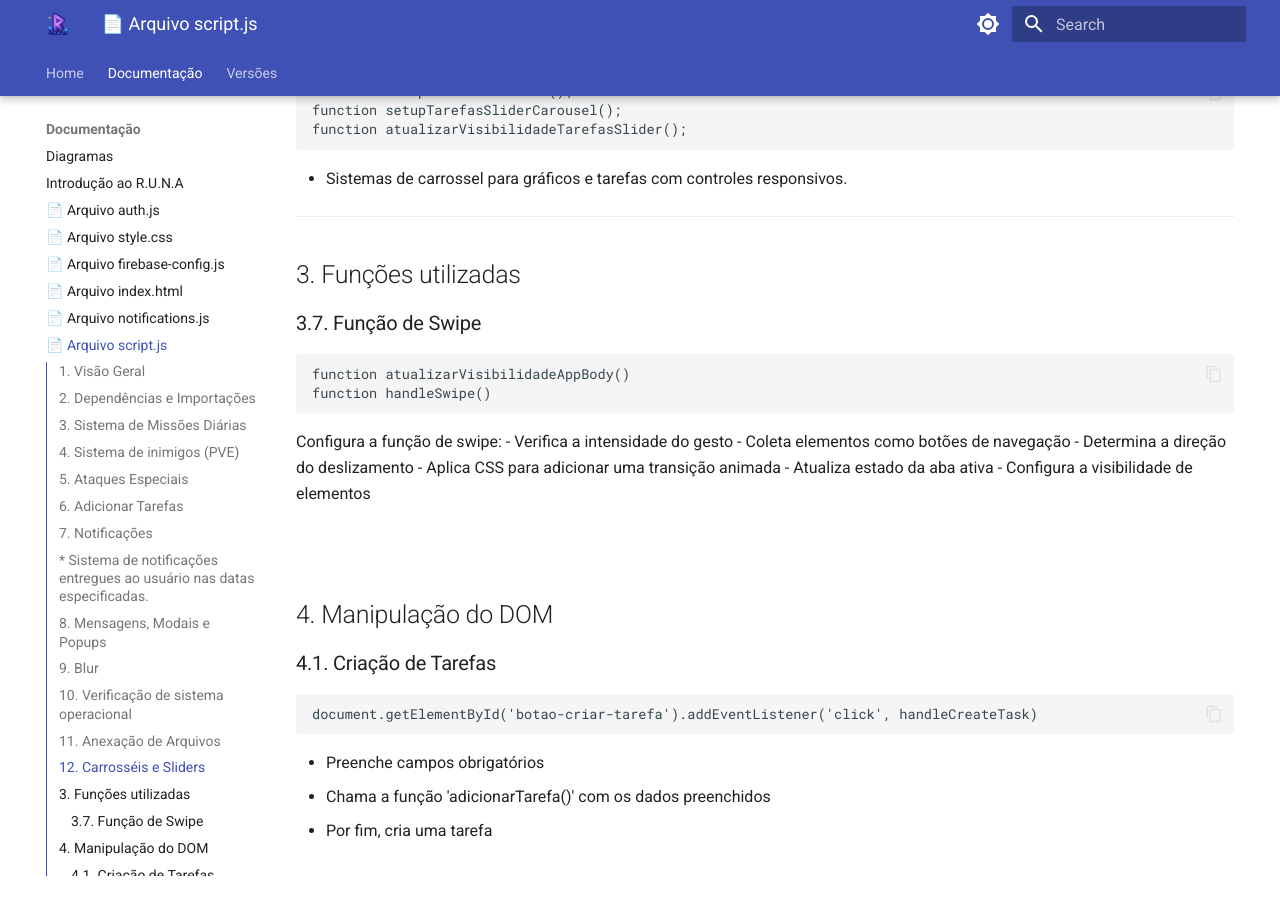
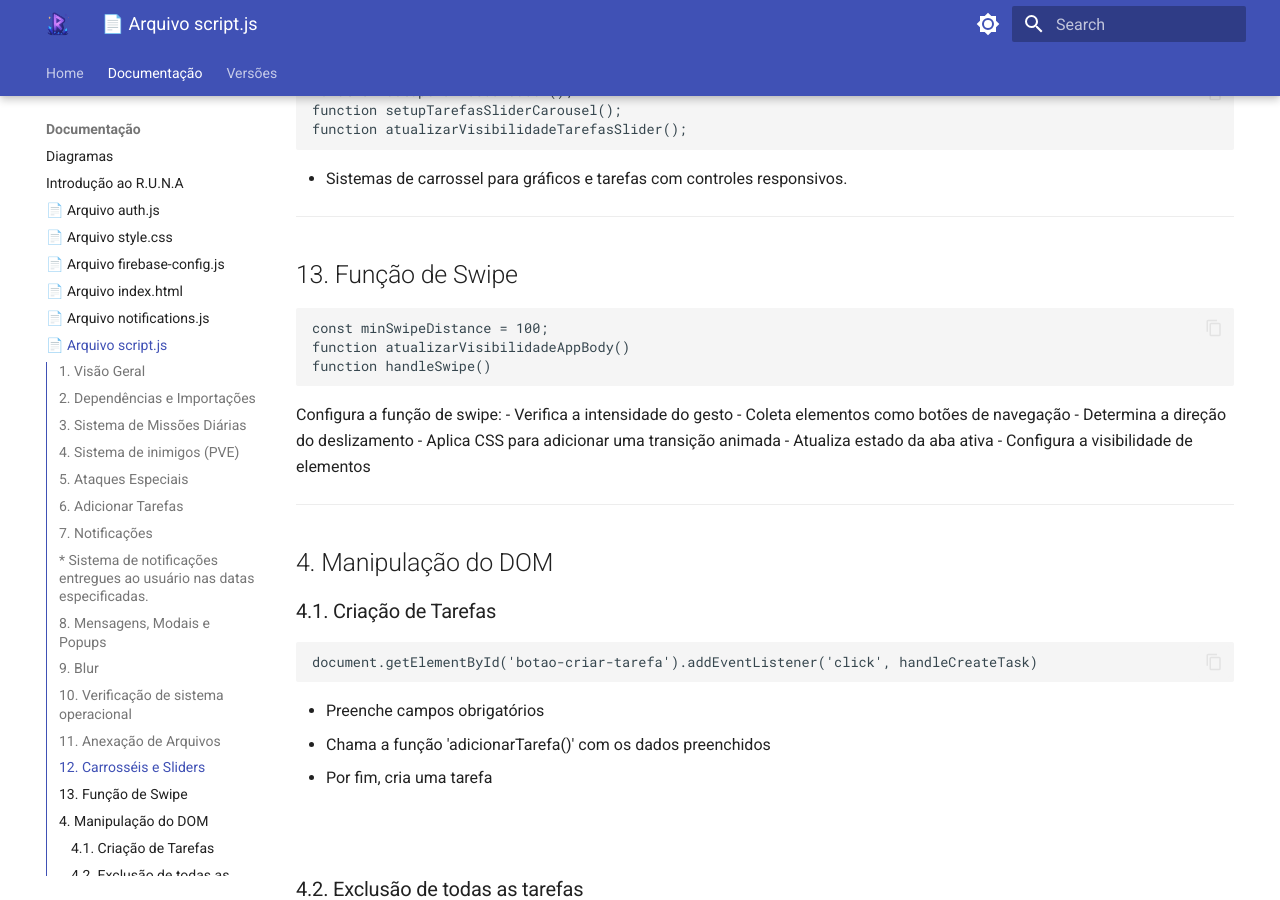
Before and after one commit to Radsfer/DocsE7Runa, an MkDocs documentation site: the page built from docs/documentação/scripts.md, in a window 1280 px wide and 900 px high, scrolled down 3883 px. Built offline with MkDocs 1.6.1 and Material for MkDocs 9.7.7, drawn with Linux system fonts in a browser that asks for light colours.

Commit message:
Função de Swipe

````diff
--- a/docs/documentação/scripts.md
+++ b/docs/documentação/scripts.md
@@ -173,12 +173,10 @@ function atualizarVisibilidadeTarefasSlider();
 ---
 
 
-## 3. Funções utilizadas
-
-
-### 3.7. Função de Swipe
+## 13. Função de Swipe
 
 ```js
+const minSwipeDistance = 100;
 function atualizarVisibilidadeAppBody()
 function handleSwipe()
 ```
@@ -189,7 +187,10 @@ Configura a função de swipe:
 - Aplica CSS para adicionar uma transição animada
 - Atualiza estado da aba ativa
 - Configura a visibilidade de elementos
-  <br><br><br>
+
+---
+
+
 
 ## 4. Manipulação do DOM
 
````
